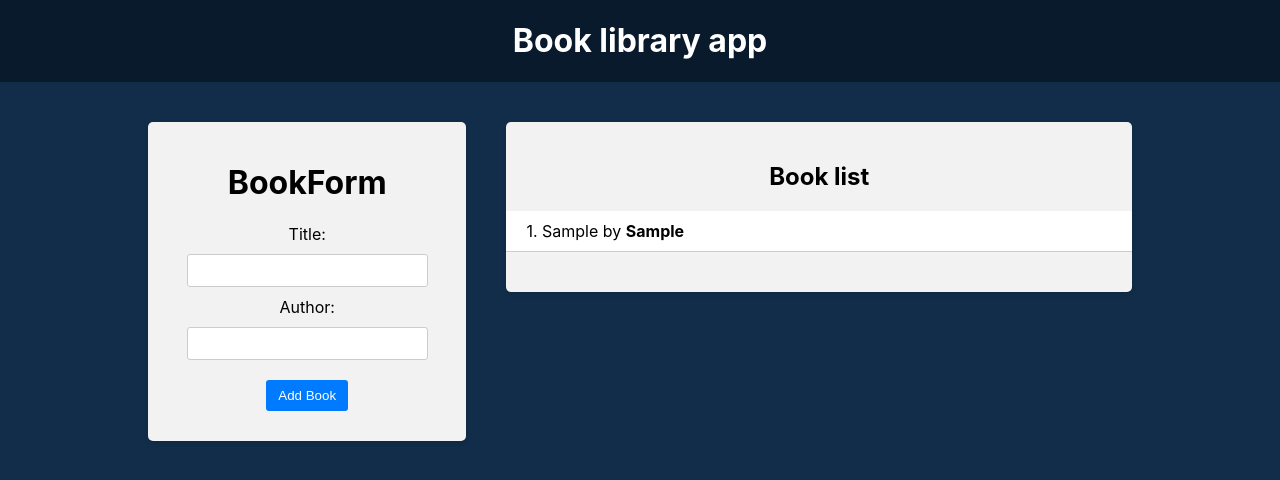
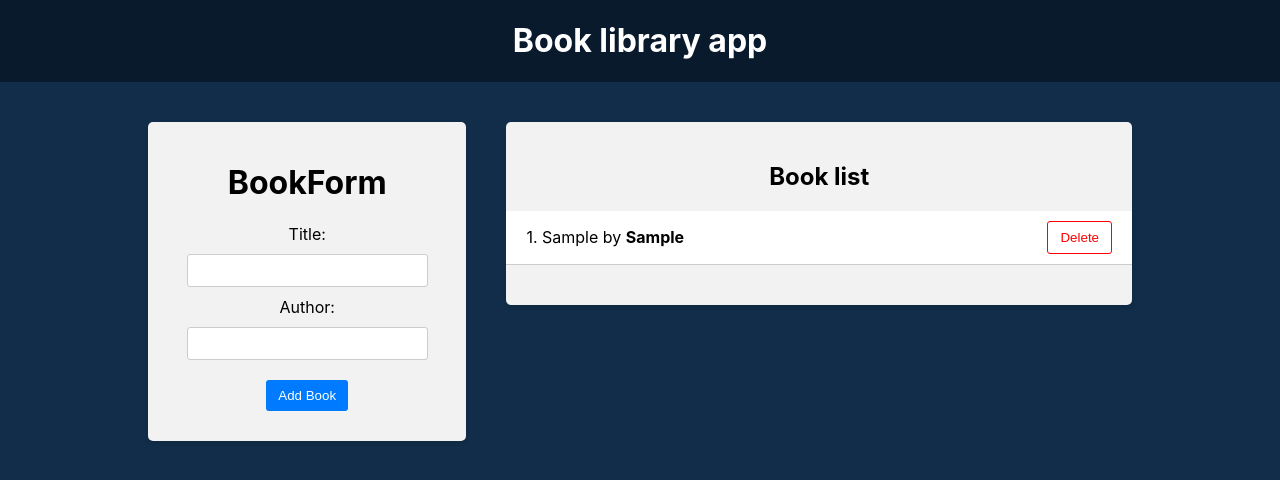
Before and after one commit to deadr000m/super_progect, a React (Create React App) app in the folder frontend/: page / in a window 1280 px wide. Both pictures are taken after typing "Sample", "Sample" into the empty fields and a click on the button "Add Book". Shown: the top 480 px of the page. Built offline with nearby package versions, Linux system fonts and the light colour scheme.

Commit message:
Delete book by id

```diff
--- a/frontend/src/components/BookList/BookList.js
+++ b/frontend/src/components/BookList/BookList.js
@@ -1,9 +1,15 @@
 import React from 'react';
-import { useSelector, UseSelector } from 'react-redux/es/hooks/useSelector';
+import { useDispatch } from 'react-redux';
+import { useSelector } from 'react-redux/es/hooks/useSelector';
+import { deleteBook } from '../../redux/books/actionCreators';
 import './BookList.css';
 
 function BookList() {
   let books = useSelector((state) => state.books);
+  let dispatch = useDispatch();
+  function deleteHandler(id) {
+    dispatch(deleteBook(id));
+  }
   return (
     <div className="app-block book-list">
       <h2>Book list</h2>
@@ -17,6 +23,15 @@ function BookList() {
                 <div className="book-info">
                   {++index}. {item.title} by <strong>{item.author}</strong>
                 </div>
+                <div className="book-actions">
+                  <button
+                    onClick={() => {
+                      deleteHandler(item.id);
+                    }}
+                  >
+                    Delete
+                  </button>
+                </div>
               </li>
             );
           })}
--- a/frontend/src/redux/books/actionCreators.js
+++ b/frontend/src/redux/books/actionCreators.js
@@ -6,3 +6,10 @@ export const addBook = (newBook) => {
     payload: newBook,
   };
 };
+
+export const deleteBook = function (index) {
+  return {
+    type: a.DELETE_BOOK,
+    payload: index,
+  };
+};
--- a/frontend/src/redux/books/actionTypes.js
+++ b/frontend/src/redux/books/actionTypes.js
@@ -1 +1,2 @@
 export const ADD_BOOK = 'ADD_BOOK';
+export const DELETE_BOOK = 'DELETE_BOOK';
--- a/frontend/src/redux/books/reducer.js
+++ b/frontend/src/redux/books/reducer.js
@@ -6,6 +6,9 @@ const booksReducer = function (state = initialState, action) {
     case a.ADD_BOOK:
       return [...state, action.payload];
 
+    case a.DELETE_BOOK:
+      return [...state.filter((item) => item.id !== action.payload)];
+
     default:
       return state;
   }
```
